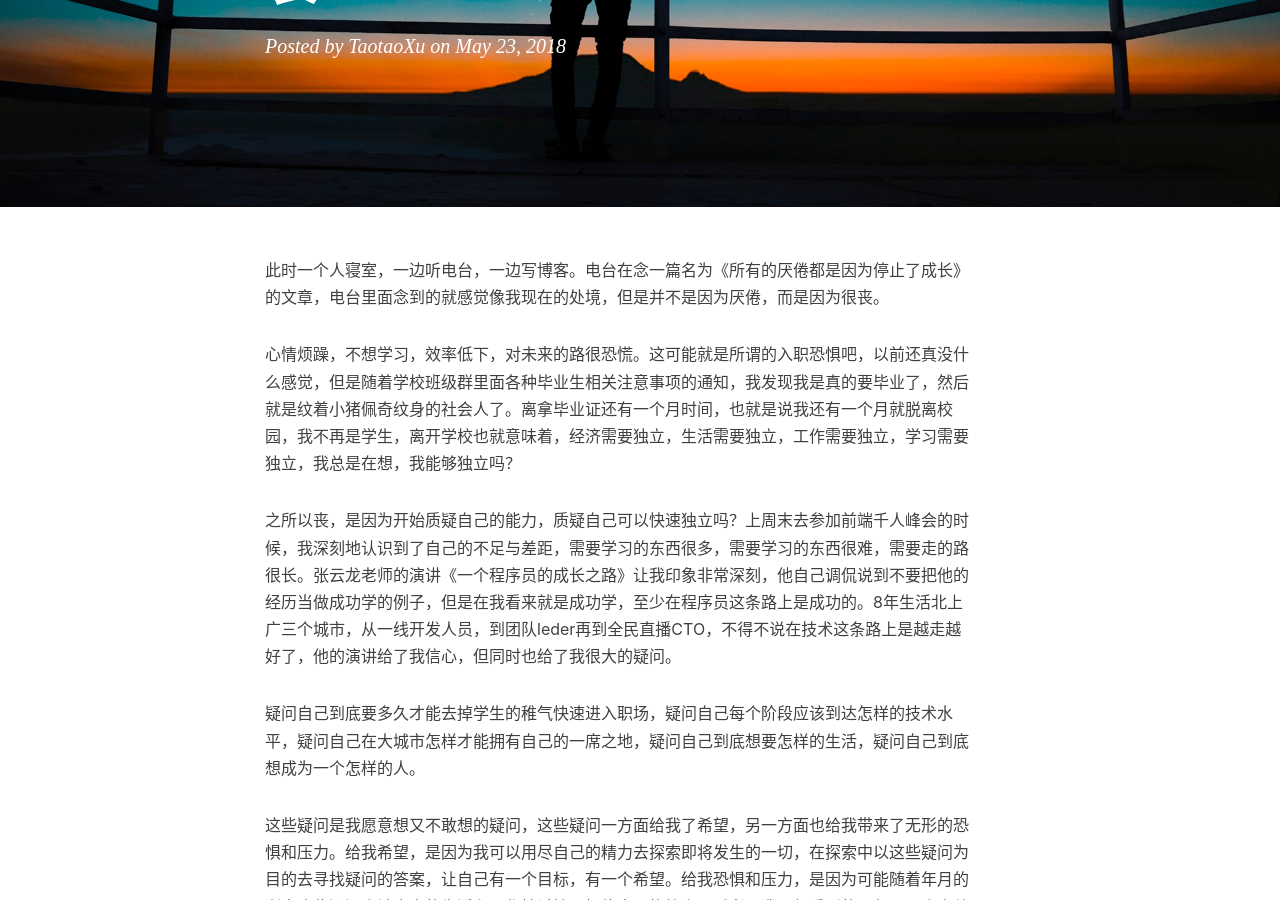
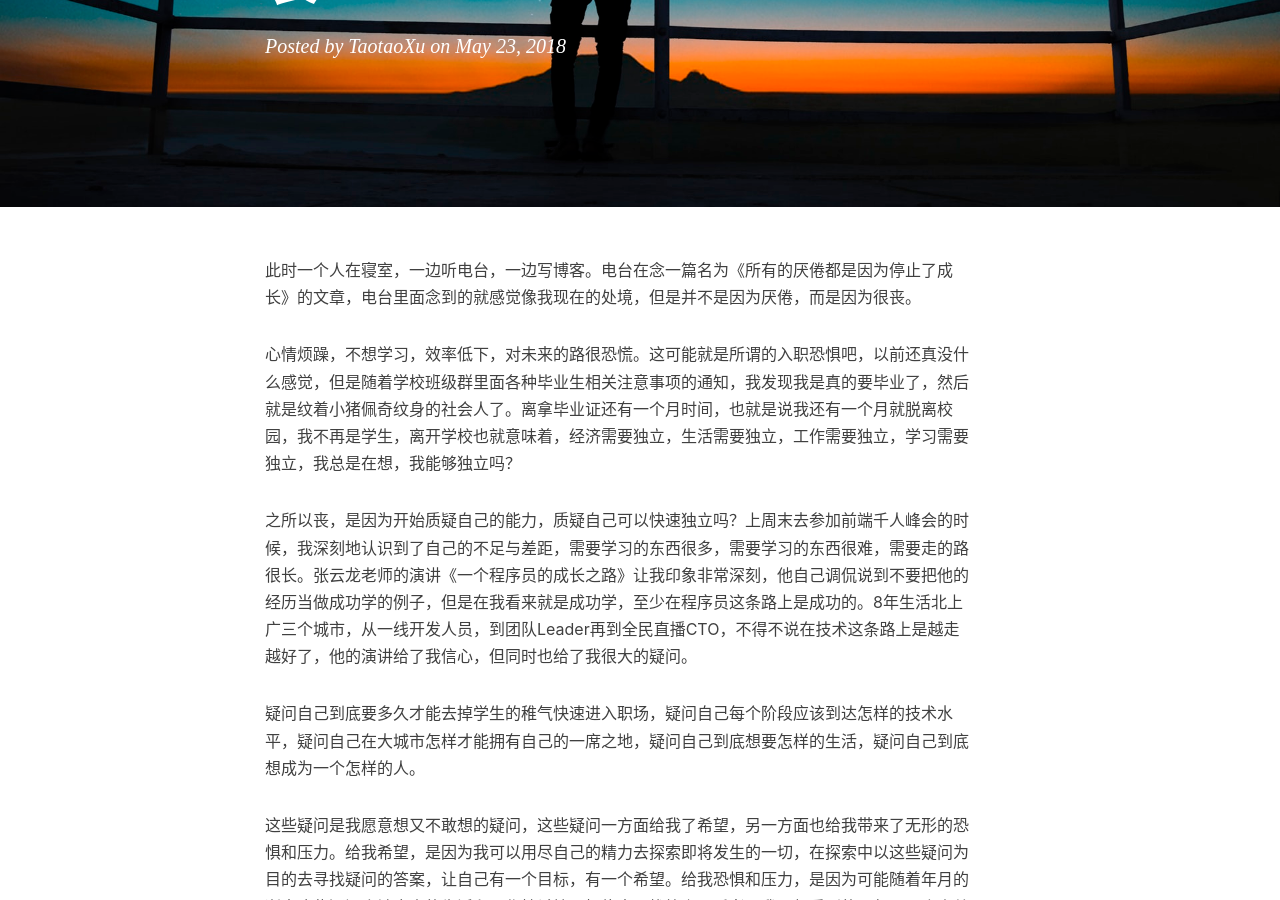
Before and after one commit to Xutaotaotao/Xutaotaotao.github.io, a Jekyll site: the page built from _posts/2018-5-23-mood.md, in a window 1280 px wide and 900 px high, scrolled down 310 px. Built offline with Jekyll 4.4.1, drawn with Linux system fonts in a browser that asks for light colours; comment, search, counter and statistics services are not loaded.

```diff
--- a/_posts/2018-5-23-mood.md
+++ b/_posts/2018-5-23-mood.md
@@ -8,11 +8,11 @@ tags:
   - 生活
 ---
 
-此时一个人寝室，一边听电台，一边写博客。电台在念一篇名为《所有的厌倦都是因为停止了成长》的文章，电台里面念到的就感觉像我现在的处境，但是并不是因为厌倦，而是因为很丧。
+此时一个人在寝室，一边听电台，一边写博客。电台在念一篇名为《所有的厌倦都是因为停止了成长》的文章，电台里面念到的就感觉像我现在的处境，但是并不是因为厌倦，而是因为很丧。
 
 心情烦躁，不想学习，效率低下，对未来的路很恐慌。这可能就是所谓的入职恐惧吧，以前还真没什么感觉，但是随着学校班级群里面各种毕业生相关注意事项的通知，我发现我是真的要毕业了，然后就是纹着小猪佩奇纹身的社会人了。离拿毕业证还有一个月时间，也就是说我还有一个月就脱离校园，我不再是学生，离开学校也就意味着，经济需要独立，生活需要独立，工作需要独立，学习需要独立，我总是在想，我能够独立吗？
 
-之所以丧，是因为开始质疑自己的能力，质疑自己可以快速独立吗？上周末去参加前端千人峰会的时候，我深刻地认识到了自己的不足与差距，需要学习的东西很多，需要学习的东西很难，需要走的路很长。张云龙老师的演讲《一个程序员的成长之路》让我印象非常深刻，他自己调侃说到不要把他的经历当做成功学的例子，但是在我看来就是成功学，至少在程序员这条路上是成功的。8年生活北上广三个城市，从一线开发人员，到团队leder再到全民直播CTO，不得不说在技术这条路上是越走越好了，他的演讲给了我信心，但同时也给了我很大的疑问。
+之所以丧，是因为开始质疑自己的能力，质疑自己可以快速独立吗？上周末去参加前端千人峰会的时候，我深刻地认识到了自己的不足与差距，需要学习的东西很多，需要学习的东西很难，需要走的路很长。张云龙老师的演讲《一个程序员的成长之路》让我印象非常深刻，他自己调侃说到不要把他的经历当做成功学的例子，但是在我看来就是成功学，至少在程序员这条路上是成功的。8年生活北上广三个城市，从一线开发人员，到团队Leader再到全民直播CTO，不得不说在技术这条路上是越走越好了，他的演讲给了我信心，但同时也给了我很大的疑问。
 
 疑问自己到底要多久才能去掉学生的稚气快速进入职场，疑问自己每个阶段应该到达怎样的技术水平，疑问自己在大城市怎样才能拥有自己的一席之地，疑问自己到底想要怎样的生活，疑问自己到底想成为一个怎样的人。
 
```
